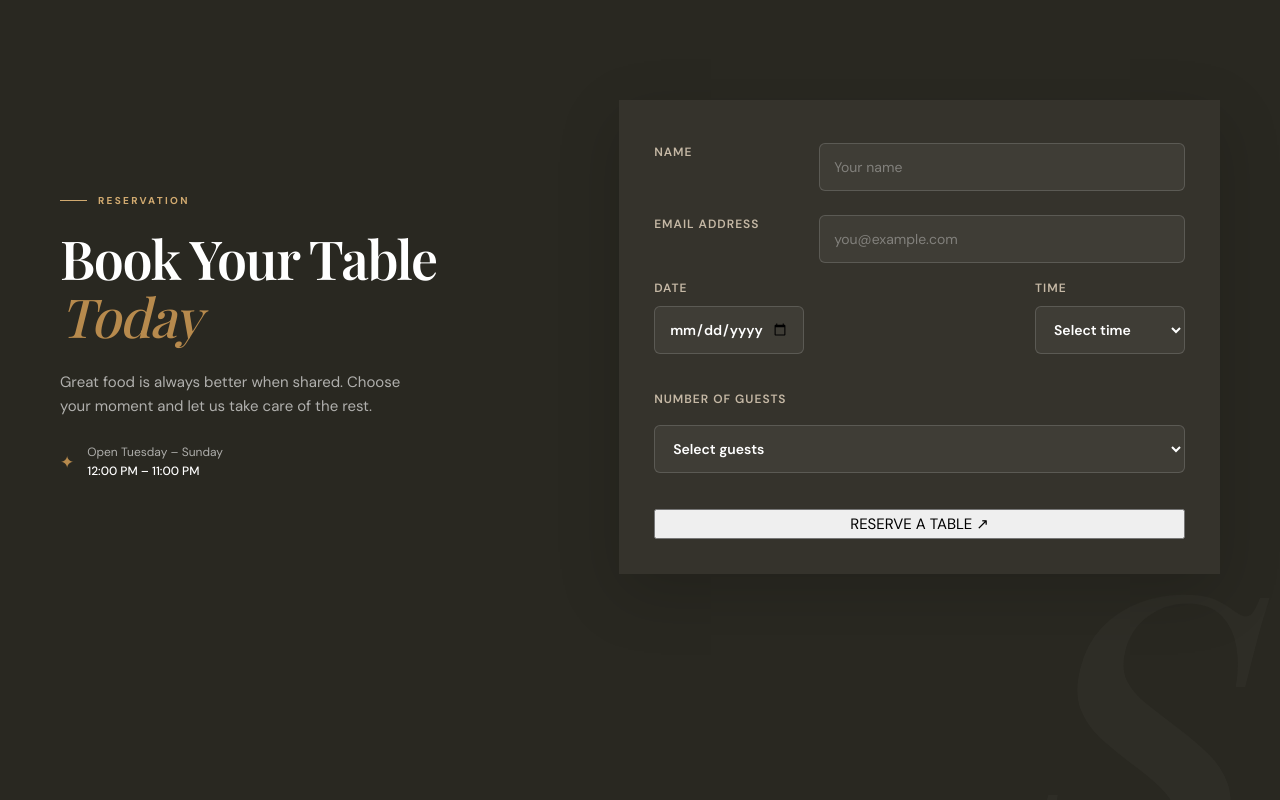
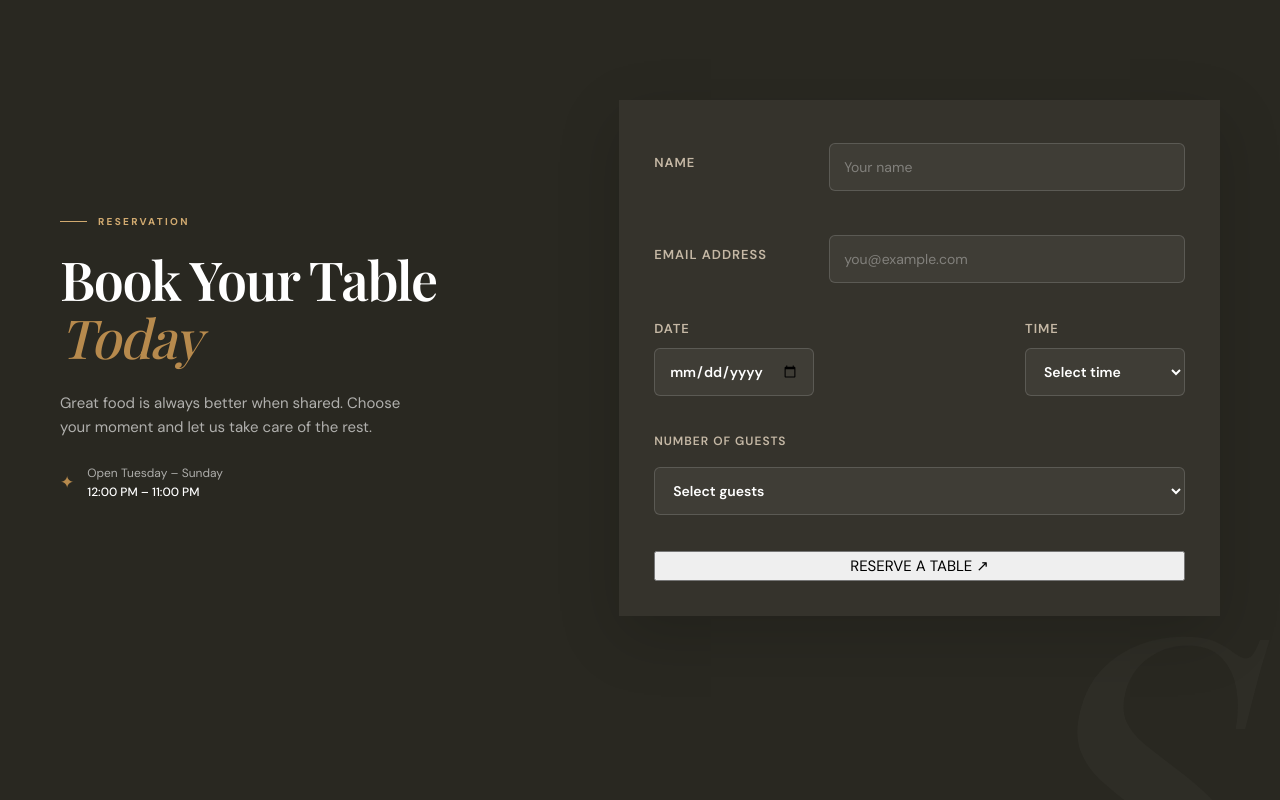
Before and after one commit to amritameshram25-a11y/website, a plain HTML site: page index.html in a window 1280 px wide. Shown: the part 3620-4420 px from the top of the page. Drawn offline with nearby package versions, Linux system fonts and the light colour scheme.

Commit message:
Aapka commit message

```diff
--- a/style.css
+++ b/style.css
@@ -353,3 +353,37 @@ h2 { margin: 0; font: 600 clamp(40px, 4.2vw, 60px)/1.08 var(--serif); letter-spa
     width: 100%;
   }
 }
+/* Exact Layout & Alignment as Screenshot */
+.reservation-form .form-row {
+  display: flex !important;
+  align-items: center !important;
+  justify-content: space-between !important;
+  margin-bottom: 20px !important;
+  width: 100% !important;
+}
+
+.reservation-form .form-row label {
+  min-width: 160px !important;
+  max-width: 160px !important;
+  margin-bottom: 0 !important;
+  font-size: 13px !important;
+  letter-spacing: 1px !important;
+}
+
+.reservation-form .form-row input,
+.reservation-form .form-row select {
+  flex: 1 !important;
+  width: 100% !important;
+  box-sizing: border-box !important;
+}
+
+/* Date & Time Side-by-Side Grid */
+.reservation-form .datetime-row {
+  display: flex !important;
+  gap: 20px !important;
+  width: 100% !important;
+}
+
+.reservation-form .datetime-row .form-row {
+  flex: 1 !important;
+}
```
